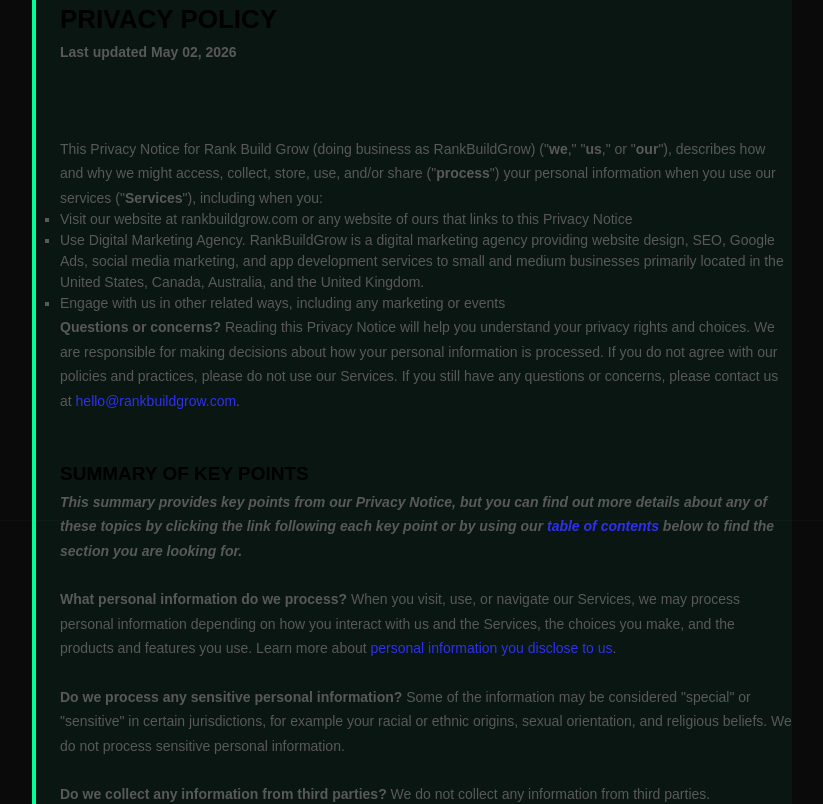
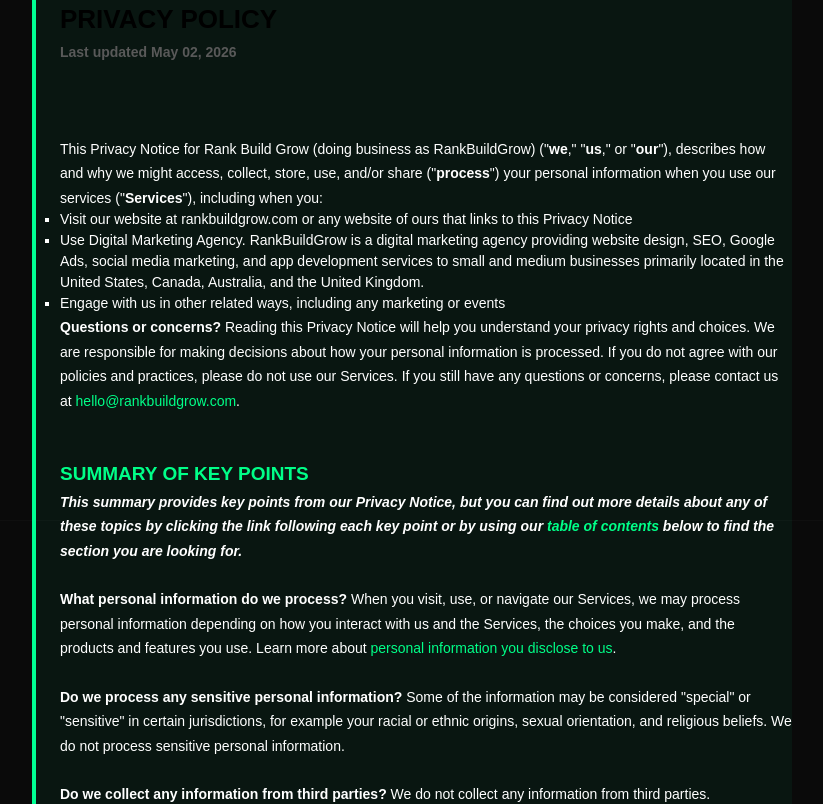
Before and after one commit to rankbuildgrow/rankbuildgrow-agency, a React (Vite) app: page /privacy-policy in a window 1280 px wide. Shown: the part 1080-1884 px from the top of the page, without its empty margins (228-1051 px from the left). Built offline with nearby package versions, Linux system fonts and the light colour scheme.

Commit message:
Add files via upload

```diff
--- a/src/pages/PrivacyTerms.jsx
+++ b/src/pages/PrivacyTerms.jsx
@@ -3,13 +3,25 @@
 
 export default function PrivacyTerms() {
   const colorFix = `<style>
-    [data-custom-class='body_text'], [data-custom-class='body_text'] * { color: #00ff88 !important; }
-    [data-custom-class='heading_1'], [data-custom-class='heading_1'] * { color: #00ff88 !important; }
-    [data-custom-class='heading_2'], [data-custom-class='heading_2'] * { color: #00ff88 !important; }
-    [data-custom-class='link'], [data-custom-class='link'] * { color: #00ff88 !important; }
-   </style>`;
+  [data-custom-class='body_text'] * { color: #ffffff !important; }
+  [data-custom-class='body_text'] { color: #ffffff !important; }
+  [data-custom-class='heading_1'] * { color: #00ff88 !important; }
+  [data-custom-class='heading_1'] { color: #00ff88 !important; }
+  [data-custom-class='heading_2'] * { color: #00ff88 !important; }
+  [data-custom-class='heading_2'] { color: #00ff88 !important; }
+  [data-custom-class='heading_3'] * { color: #00ff88 !important; }
+  [data-custom-class='heading_3'] { color: #00ff88 !important; }
+  [data-custom-class='link'] * { color: #00ff88 !important; }
+  [data-custom-class='link'] { color: #00ff88 !important; }
+  span { color: #ffffff !important; }
+  p { color: #ffffff !important; }
+  li { color: #ffffff !important; }
+  h1, h2, h3, h4 { color: #00ff88 !important; }
+  strong { color: #ffffff !important; }
+  a { color: #00ff88 !important; }
+ </style>`;
 
-  const privacyHTML = colorFix + `<style>
+  const privacyHTML = `<style>
   [data-custom-class='body'], [data-custom-class='body'] * {
           background: transparent !important;
         }
@@ -68,8 +80,8 @@
       }
     </style>
       </div>
-      <br><div><span data-custom-class='body_text'>This Privacy Policy was created using Termly's </span><a href="https://termly.io/products/privacy-policy-generator/" target="_blank" rel="noopener external" data-custom-class='link'>Privacy Policy Generator</a></div>`;
-  const termsHTML = colorFix + `<style>
+      <br><div><span data-custom-class='body_text'>This Privacy Policy was created using Termly's </span><a href="https://termly.io/products/privacy-policy-generator/" target="_blank" rel="noopener external" data-custom-class='link'>Privacy Policy Generator</a></div>` + colorFix;
+  const termsHTML = `<style>
   [data-custom-class='body'], [data-custom-class='body'] * {
           background: transparent !important;
         }
@@ -210,7 +222,7 @@
       }
     </style>
       </div>
-      <br><div><span data-custom-class='body_text'>This Terms and Conditions was created using Termly's </span><a href="https://termly.io/products/terms-and-conditions-generator/" target="_blank" rel="noopener external" data-custom-class='link'>Terms and Conditions Generator</a></div>`;
+      <br><div><span data-custom-class='body_text'>This Terms and Conditions was created using Termly's </span><a href="https://termly.io/products/terms-and-conditions-generator/" target="_blank" rel="noopener external" data-custom-class='link'>Terms and Conditions Generator</a></div>` + colorFix;
   return (
     <motion.div initial={{ opacity: 0 }} animate={{ opacity: 1 }} exit={{ opacity: 0 }} className="pt-32 pb-20">
       <div className="max-w-[800px] mx-auto px-5">
```
